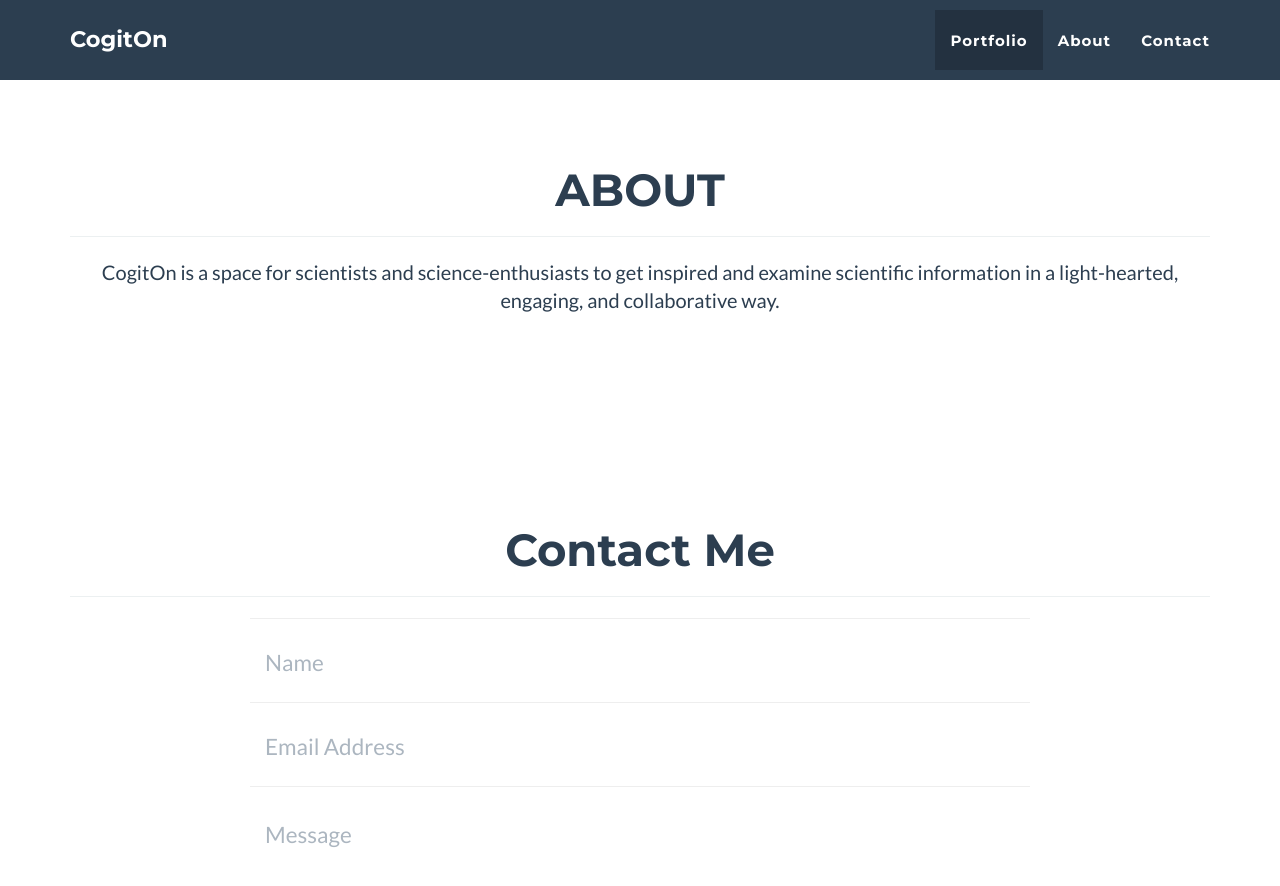
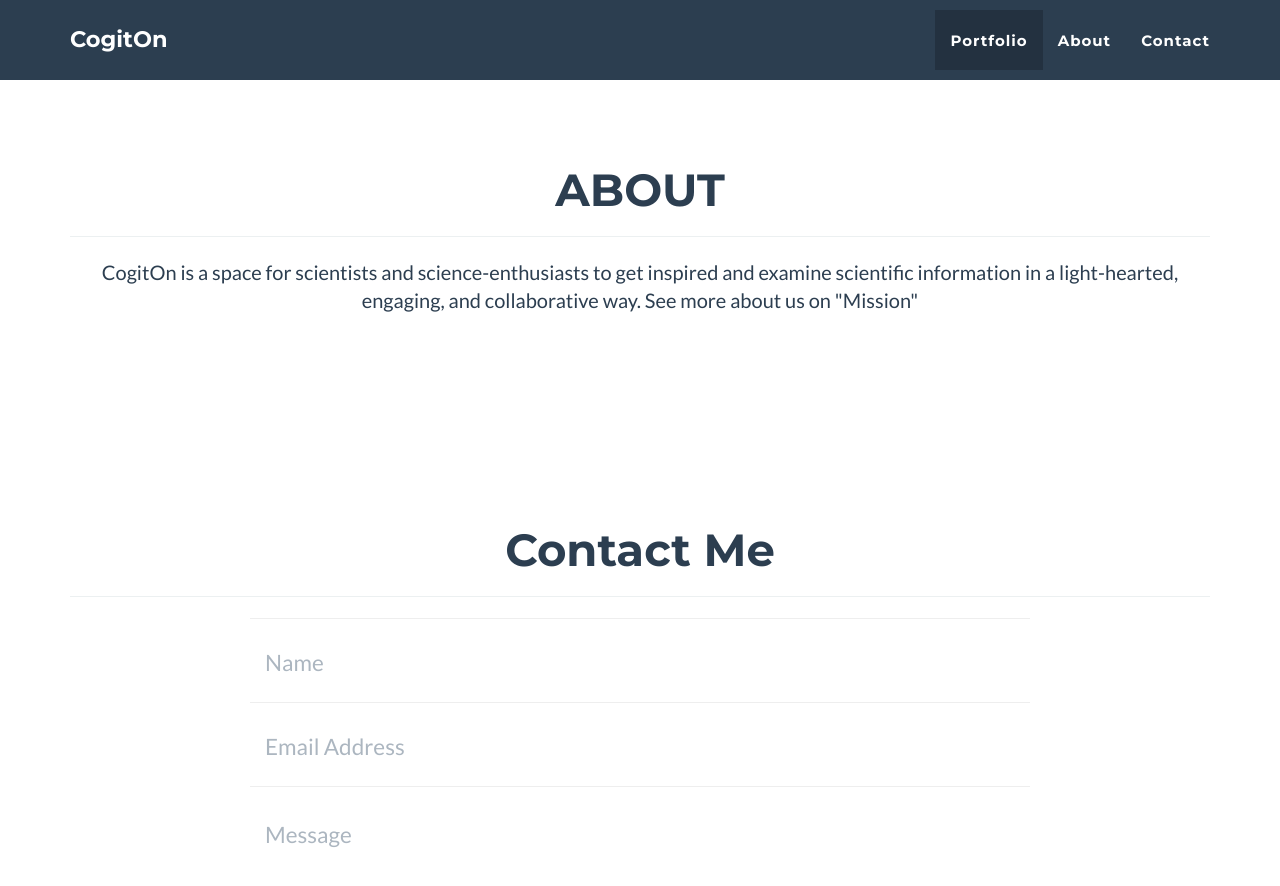
Before and after one commit to cogiton25/cogiton, a Jekyll site: the page built from _posts/2024-03-09-project-1.markdown, in a window 1280 px wide and 900 px high, scrolled down 1978 px. Shown: the top 886 px of the window. Built offline with Jekyll 4.4.1, drawn with Linux system fonts in a browser that asks for light colours.

Commit message:
add ref to mission

```diff
--- a/_includes/about.html
+++ b/_includes/about.html
@@ -4,6 +4,8 @@
     <hr class="separator">
     <p class="about-text">
       CogitOn is a space for scientists and science-enthusiasts to get inspired and examine scientific information in a light-hearted, engaging, and collaborative way.
+
+      See more about us on "Mission"
     </p>
   </div>
 </section>
```
